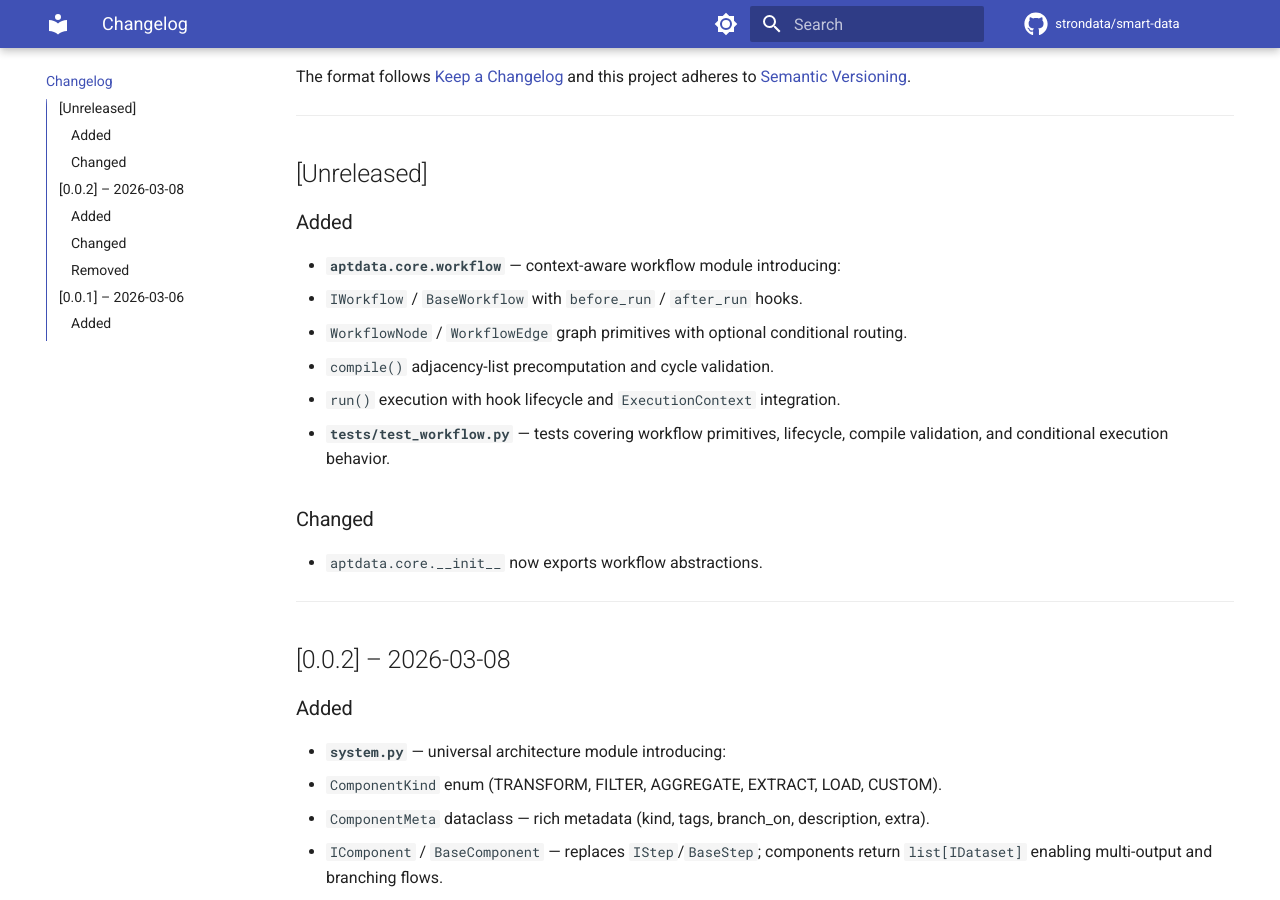
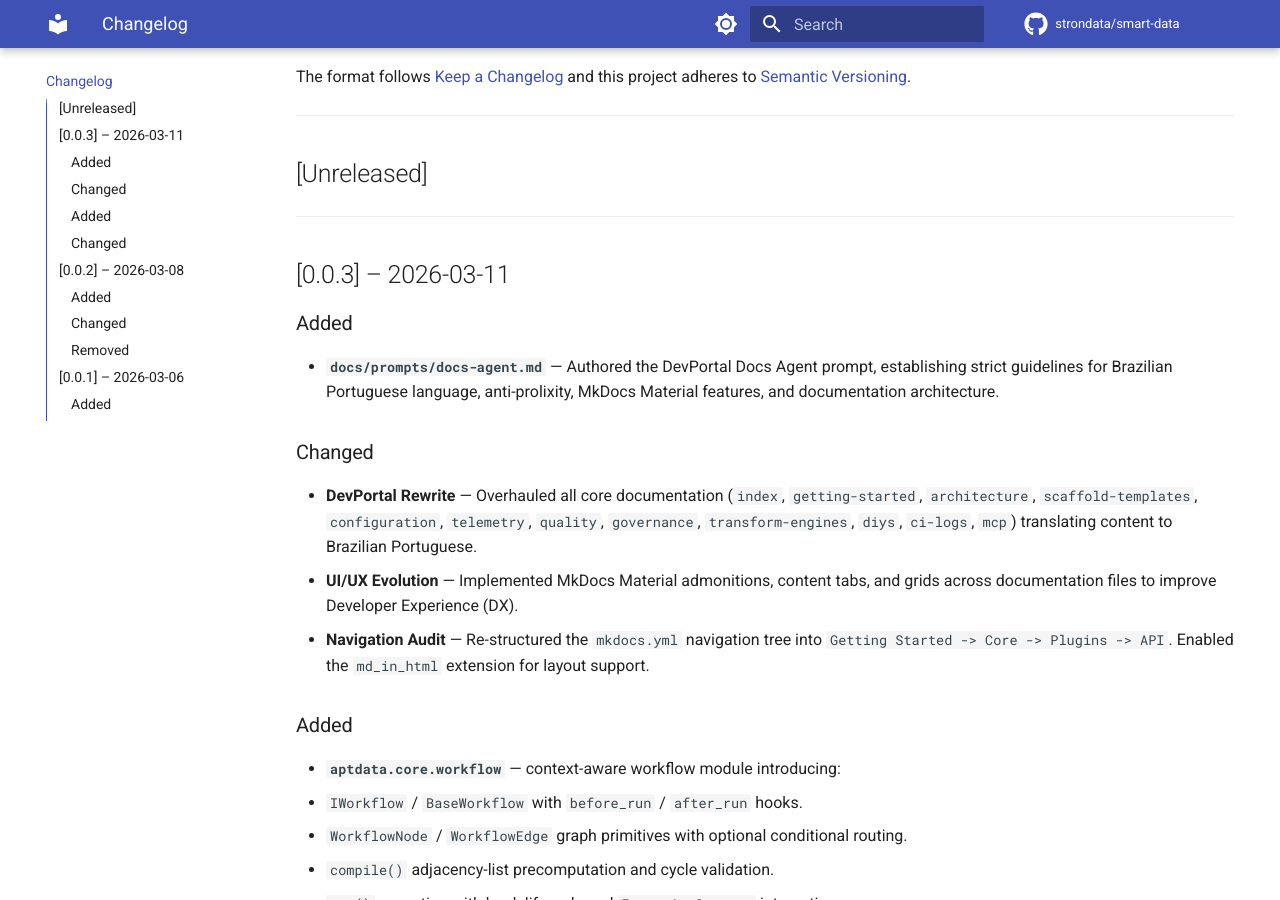
Before and after one commit to antunes-hq/aptdata-flow-os, an MkDocs documentation site: the page built from docs/changelog.md, in a window 1280 px wide and 900 px high, scrolled down 205 px. Built offline with MkDocs 1.6.1 and Material for MkDocs 9.7.7, drawn with Linux system fonts in a browser that asks for light colours; comment, search, counter and statistics services are not loaded.

Commit message:
chore(release): bump version to 0.0.3
- Bumps version to `0.0.3` in `pyproject.toml`, `aptdata/__init__.py`, and `.bumpversion.toml`.
- Updates `docs/changelog.md` to include release notes for the DevPortal rewrite and Docs Agent prompt implementation.

Co-authored-by: Lucasa22 <22979127+Lucasa22@users.noreply.github.com>

```diff
--- a/aptdata/__init__.py
+++ b/aptdata/__init__.py
@@ -1,3 +1,3 @@
 """aptdata: A framework for smart data pipelines."""
 
-__version__ = "0.0.2"
+__version__ = "0.0.3"
--- a/docs/changelog.md
+++ b/docs/changelog.md
@@ -8,6 +8,20 @@ this project adheres to [Semantic Versioning](https://semver.org/spec/v2.0.0.htm
 ---
 
 ## [Unreleased]
+
+---
+
+## [0.0.3] – 2026-03-11
+
+### Added
+
+- **`docs/prompts/docs-agent.md`** — Authored the DevPortal Docs Agent prompt, establishing strict guidelines for Brazilian Portuguese language, anti-prolixity, MkDocs Material features, and documentation architecture.
+
+### Changed
+
+- **DevPortal Rewrite** — Overhauled all core documentation (`index`, `getting-started`, `architecture`, `scaffold-templates`, `configuration`, `telemetry`, `quality`, `governance`, `transform-engines`, `diys`, `ci-logs`, `mcp`) translating content to Brazilian Portuguese.
+- **UI/UX Evolution** — Implemented MkDocs Material admonitions, content tabs, and grids across documentation files to improve Developer Experience (DX).
+- **Navigation Audit** — Re-structured the `mkdocs.yml` navigation tree into `Getting Started -> Core -> Plugins -> API`. Enabled the `md_in_html` extension for layout support.
 
 ### Added
 
--- a/pyproject.toml
+++ b/pyproject.toml
@@ -1,6 +1,6 @@
 [tool.poetry]
 name = "aptdata"
-version = "0.0.2"
+version = "0.0.3"
 description = "A declarative, extensible framework for building smart data pipelines in Python"
 authors = ["strondata"]
 license = "MIT"
```
Also changed, not shown: .bumpversion.toml.
